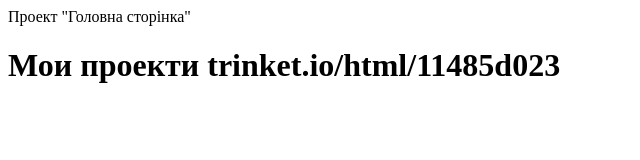
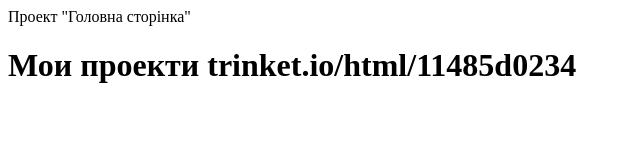
Before and after one commit to Humoyun77/humoyun77.github.io, a plain HTML site: page index.html in a window 1280 px wide. Shown: the full height of the page, 0-640 px from the left. Drawn offline with Linux system fonts and the light colour scheme.

Commit message:
Update index.html

```diff
--- a/index.html
+++ b/index.html
@@ -5,7 +5,7 @@
 <body>
    <h1>
    Мои проекти
-   trinket.io/html/11485d023
+   trinket.io/html/11485d0234
    </h1>
    <body>
 
```
